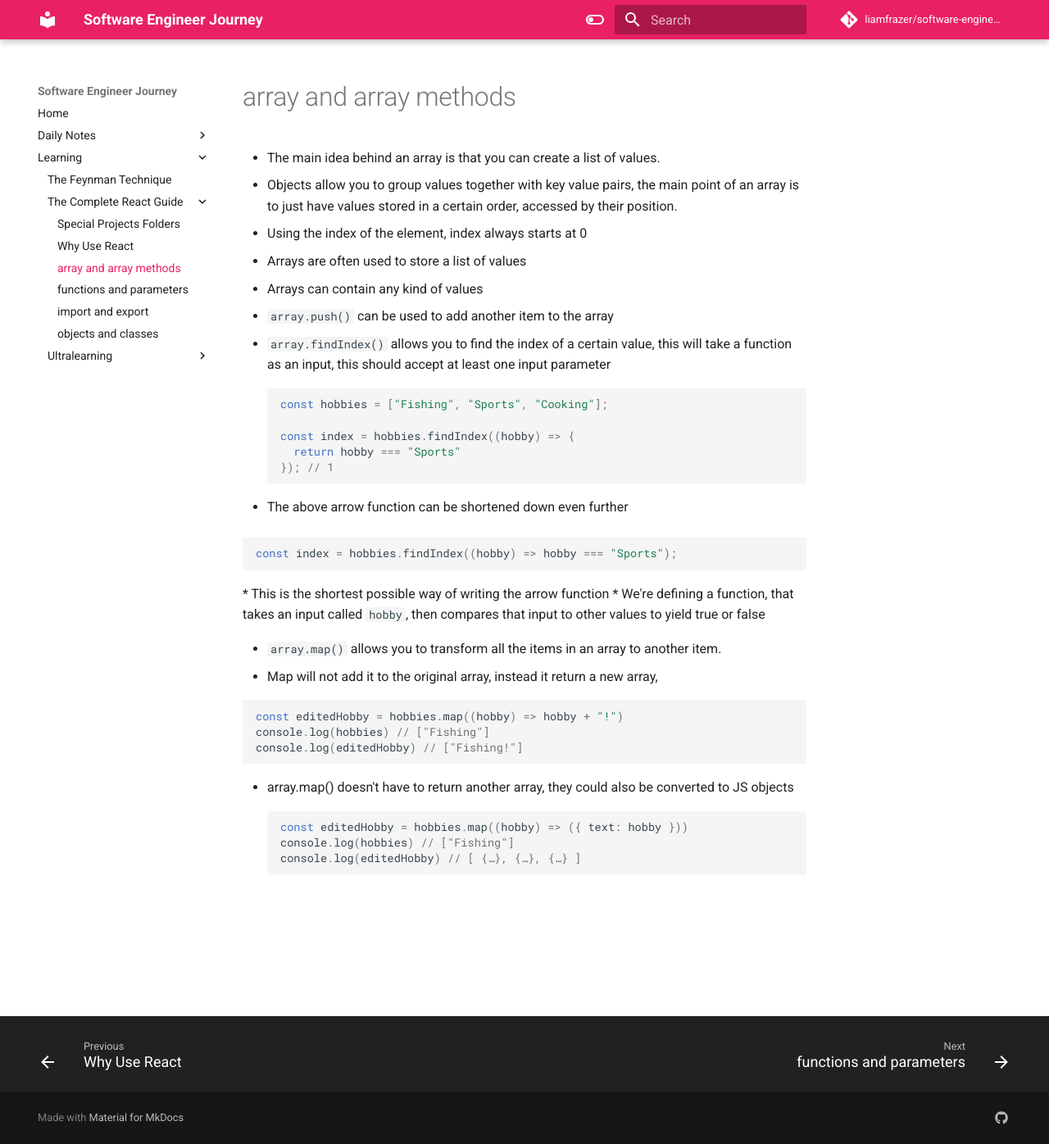
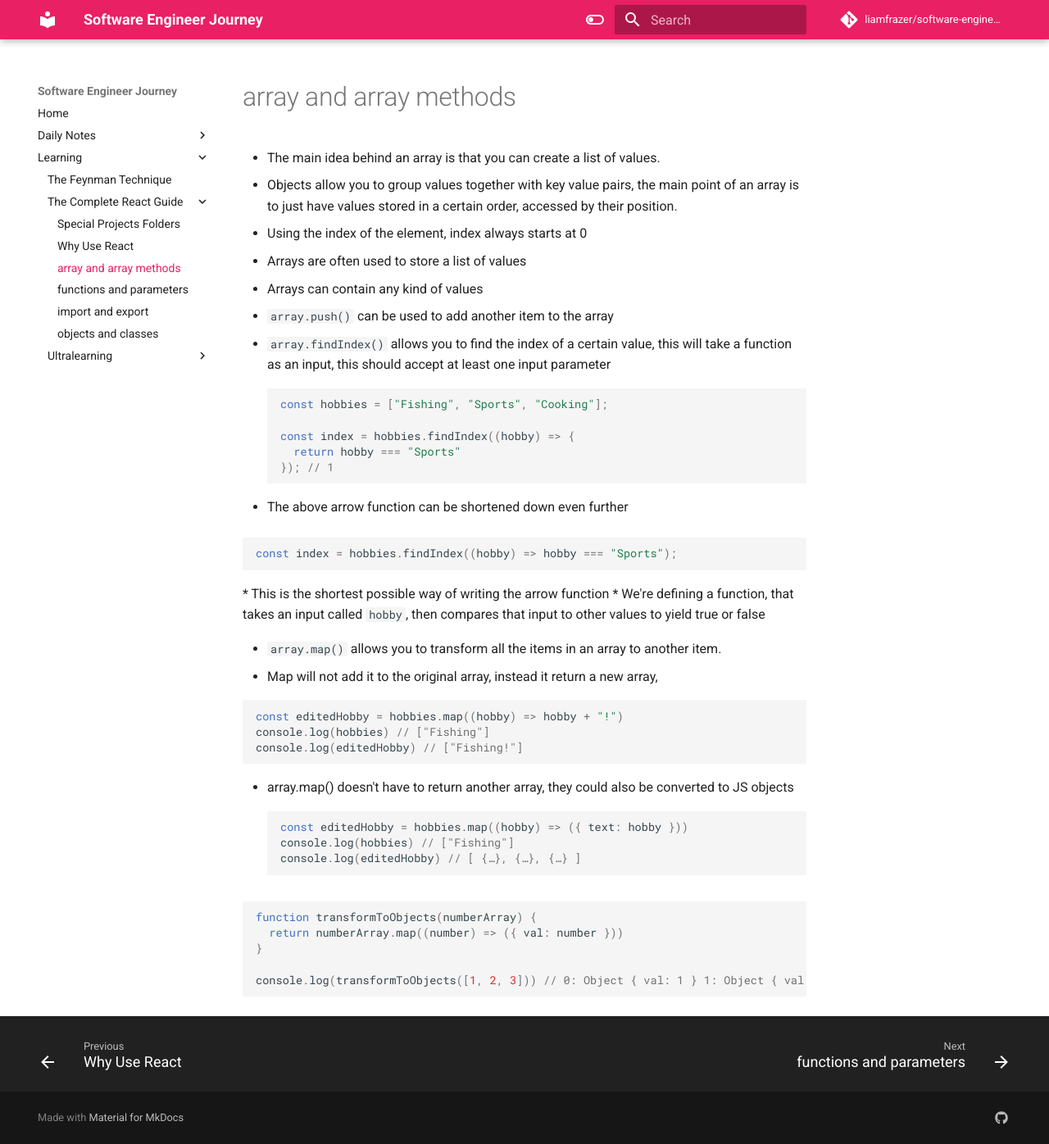
Before and after one commit to liamfrazer/software-engineer-journey, an MkDocs documentation site: the page built from docs/Learning/The Complete React Guide/array and array methods.md, in a window 1280 px wide and 1396 px high. Shown: the whole window at 82% size. Built offline with MkDocs 1.6.1 and Material for MkDocs 9.7.7, drawn with Linux system fonts in a browser that asks for light colours; comment, search, counter and statistics services are not loaded.

Commit message:
vault backup: 2023-12-10 12:38:00

````diff
--- a/docs/Learning/The Complete React Guide/array and array methods.md
+++ b/docs/Learning/The Complete React Guide/array and array methods.md
@@ -46,3 +46,11 @@ const editedHobby = hobbies.map((hobby) => ({ text: hobby }))
 console.log(hobbies) // ["Fishing"]
 console.log(editedHobby) // [ {…}, {…}, {…} ]
 ```
+
+```js
+function transformToObjects(numberArray) {
+  return numberArray.map((number) => ({ val: number }))
+}
+
+console.log(transformToObjects([1, 2, 3])) // 0: Object { val: 1 } 1: Object { val: 2 } 2: Object { val: 3 }
+```
````
